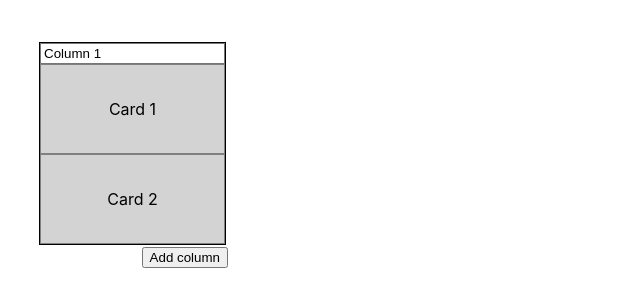
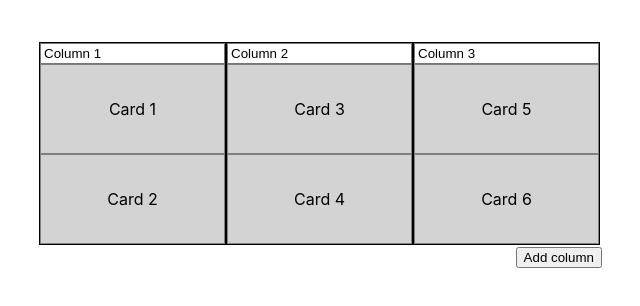
Before and after one commit to Mike-Sundays/my-kanban, a React (Vite) app: page / in a window 1280 px wide. Shown: the top 306 px of the page, without its empty margins (3-643 px from the left). Built offline with nearby package versions, Linux system fonts and the light colour scheme.

Commit message:
Cards are movable between columns

```diff
--- a/src/components/Board.tsx
+++ b/src/components/Board.tsx
@@ -1,25 +1,31 @@
 import {useState} from "react";
-import {ICard, IColumn} from "../interfaces.ts";
-import {arrayMove, SortableContext, sortableKeyboardCoordinates, verticalListSortingStrategy} from "@dnd-kit/sortable";
-import {Card} from "./Card.tsx";
-import {closestCorners, DndContext, KeyboardSensor, PointerSensor, useSensor, useSensors} from "@dnd-kit/core";
+import {IColumn} from "../interfaces.ts";
+import {arrayMove, sortableKeyboardCoordinates} from "@dnd-kit/sortable";
+import {
+    closestCorners,
+    DndContext,
+    DragEndEvent, DragOverEvent,
+    KeyboardSensor,
+    PointerSensor,
+    useSensor,
+    useSensors
+} from "@dnd-kit/core";
+import {Column} from "./Column.tsx";
 
 export function Board() {
     const [columns, setColumns] = useState<IColumn[]>([
-        {id: 1, title: "Column 1", cards: [{id: 1, text: "Card 1"}, {id: 2, text: "Card 2"}]},
-        // {id: 2, title: "Column 2", cards: [{id: 1, text: "Card 1"}]},
-        // {id: 3, title: "Column 3", cards: [{id: 1, text: "Card 1"}, {id: 2, text: "Card 2"}]},
+        {id: "a", title: "Column 1", cards: [{id: "1", text: "Card 1"}, {id: "2", text: "Card 2"}]},
+        {id: "b", title: "Column 2", cards: [{id: "3", text: "Card 3"},{id: "4", text: "Card 4"}]},
+        {id: "c", title: "Column 3", cards: [{id: "5", text: "Card 5"}, {id: "6", text: "Card 6"}]},
     ])
 
 
     const addColumns = () => {
         const id = columns.length + 1
         setColumns([...columns, {
-            id: id,
+            id: id.toString(),
             title: `Column ${id}`,
-            cards: [
-                {id: 1, text: "Card 1"}
-            ]
+            cards: []
         }])
     }
 
@@ -29,7 +35,6 @@ export function Board() {
         setColumns(newColumns)
     }
 
-
     const sensors = useSensors(
         useSensor(PointerSensor),
         useSensor(KeyboardSensor, {
@@ -37,55 +42,103 @@ export function Board() {
         })
     );
 
-    function handleDragEnd(event) {
-        console.log(event)
-        const {active, over} = event;
+    const findColumn = (unique: string | null) => {
+        if (!unique) {
+            return null;
+        }
+        if (columns.some((c) => c.id === unique)) {
+            return columns.find((c) => c.id === unique) ?? null;
+        }
+        const id = String(unique);
+        const itemWithColumnId = columns.flatMap((c) => {
+            const columnId = c.id;
+            return c.cards.map((i) => ({ itemId: i.id, columnId: columnId }));
+        });
+        const columnId = itemWithColumnId.find((i) => i.itemId === id)?.columnId;
+        return columns.find((c) => c.id === columnId) ?? null;
+    };
 
-        if (active.id !== over.id) {
-            setColumns((columns) => {
-                const oldIndex = items.indexOf(active.id);
-                const newIndex = items.indexOf(over.id);
+    const handleDragOver = (event: DragOverEvent) => {
+        const { active, over, delta } = event;
+        const activeId = String(active.id);
+        const overId = over ? String(over.id) : null;
+        const activeColumn = findColumn(activeId);
+        const overColumn = findColumn(overId);
+        if (!activeColumn || !overColumn || activeColumn === overColumn) {
+            return null;
+        }
+        setColumns((prevState) => {
+            const activeItems = activeColumn.cards;
+            const overItems = overColumn.cards;
+            const activeIndex = activeItems.findIndex((i) => i.id === activeId);
+            const overIndex = overItems.findIndex((i) => i.id === overId);
+            const newIndex = () => {
+                const putOnBelowLastItem =
+                    overIndex === overItems.length - 1 && delta.y > 0;
+                const modifier = putOnBelowLastItem ? 1 : 0;
+                return overIndex >= 0 ? overIndex + modifier : overItems.length + 1;
+            };
+            return prevState.map((c) => {
+                if (c.id === activeColumn.id) {
+                    c.cards = activeItems.filter((i) => i.id !== activeId);
+                    return c;
+                } else if (c.id === overColumn.id) {
+                    c.cards = [
+                        ...overItems.slice(0, newIndex()),
+                        activeItems[activeIndex],
+                        ...overItems.slice(newIndex(), overItems.length)
+                    ];
+                    return c;
+                } else {
+                    return c;
+                }
+            });
+        });
+    };
 
-                return arrayMove(items, oldIndex, newIndex);
+    const handleDragEnd = (event: DragEndEvent) => {
+        const { active, over } = event;
+        const activeId = String(active.id);
+        const overId = over ? String(over.id) : null;
+        const activeColumn = findColumn(activeId);
+        const overColumn = findColumn(overId);
+        if (!activeColumn || !overColumn || activeColumn !== overColumn) {
+            return null;
+        }
+        const activeIndex = activeColumn.cards.findIndex((i) => i.id === activeId);
+        const overIndex = overColumn.cards.findIndex((i) => i.id === overId);
+        if (activeIndex !== overIndex) {
+            setColumns((prevState) => {
+                return prevState.map((column) => {
+                    if (column.id === activeColumn.id) {
+                        column.cards = arrayMove(overColumn.cards, activeIndex, overIndex);
+                        return column;
+                    } else {
+                        return column;
+                    }
+                });
             });
         }
-    }
-
+    };
     return (
         <>
             <DndContext
                 sensors={sensors}
                 collisionDetection={closestCorners}
+                onDragOver={handleDragOver}
                 onDragEnd={handleDragEnd}
             >
                 <div className={"container"}>
                     <div className={"columns-container"}>
                         {
                             columns.map((column: IColumn, index) => (
-                                <div className={`column`}
-                                     key={index}
-                                >
-                                    <input
-                                        type="text"
-                                        value={column.title}
-                                        onChange={
-                                            event => setTitle(event.target.value, index)
-                                        }
-                                    />
-                                    <SortableContext items={column.cards} strategy={verticalListSortingStrategy}>
-                                        {
-                                            column.cards.map((card: ICard) => (
-                                                <Card
-                                                    id={card.id}
-                                                    title={card.text}
-                                                >
-                                                </Card>
-                                            ))
-
-                                        }
-                                    </SortableContext>
-
-                                </div>
+                               <Column
+                                      id={column.id}
+                                      key={column.id}
+                                      column={column}
+                                      index={index}
+                                      onTitleChange={setTitle}>
+                               </Column>
                             ))
                         }
                     </div>
--- a/src/components/Card.tsx
+++ b/src/components/Card.tsx
@@ -17,13 +17,14 @@ export const Card = ({id, title}) => {
     return (
         <div
             ref={setNodeRef}
+            {...attributes}
+            {...listeners}
             style={style}
             className={`card`}
             key={id}
-            {...attributes}
-            {...listeners}
+            id={id}
         >
-            {title}
+                {title}
         </div>
     )
 }
--- /dev/null
+++ b/src/components/Column.tsx
@@ -0,0 +1,39 @@
+import {SortableContext, verticalListSortingStrategy} from "@dnd-kit/sortable";
+import {ICard} from "../interfaces.ts";
+import {Card} from "./Card.tsx";
+import {useDroppable} from "@dnd-kit/core";
+
+export function Column({id, column, index, onTitleChange}) {
+
+    const {setNodeRef} = useDroppable({id: column.id});
+
+    return (
+        <SortableContext id={id} items={column.cards} strategy={verticalListSortingStrategy}>
+
+            <div
+                ref={setNodeRef}
+                className={`column`}
+                key={index}
+            >
+                <input
+                    type="text"
+                    value={column.title}
+                    onChange={(event) => onTitleChange(event.target.value, index)}
+                />
+                {
+                    column.cards.map((card: ICard) => (
+                        <Card
+                            key={card.id}
+                            id={card.id}
+                            title={card.text}
+                        >
+                        </Card>
+                    ))
+
+                }
+
+            </div>
+        </SortableContext>
+
+    )
+}
--- a/src/interfaces.ts
+++ b/src/interfaces.ts
@@ -1,10 +1,10 @@
 export interface ICard {
-    id: number
+    id: string
     text: string
 }
 
 export interface IColumn {
-    id: number,
+    id: string
     title: string
     cards: ICard[]
 }
```
